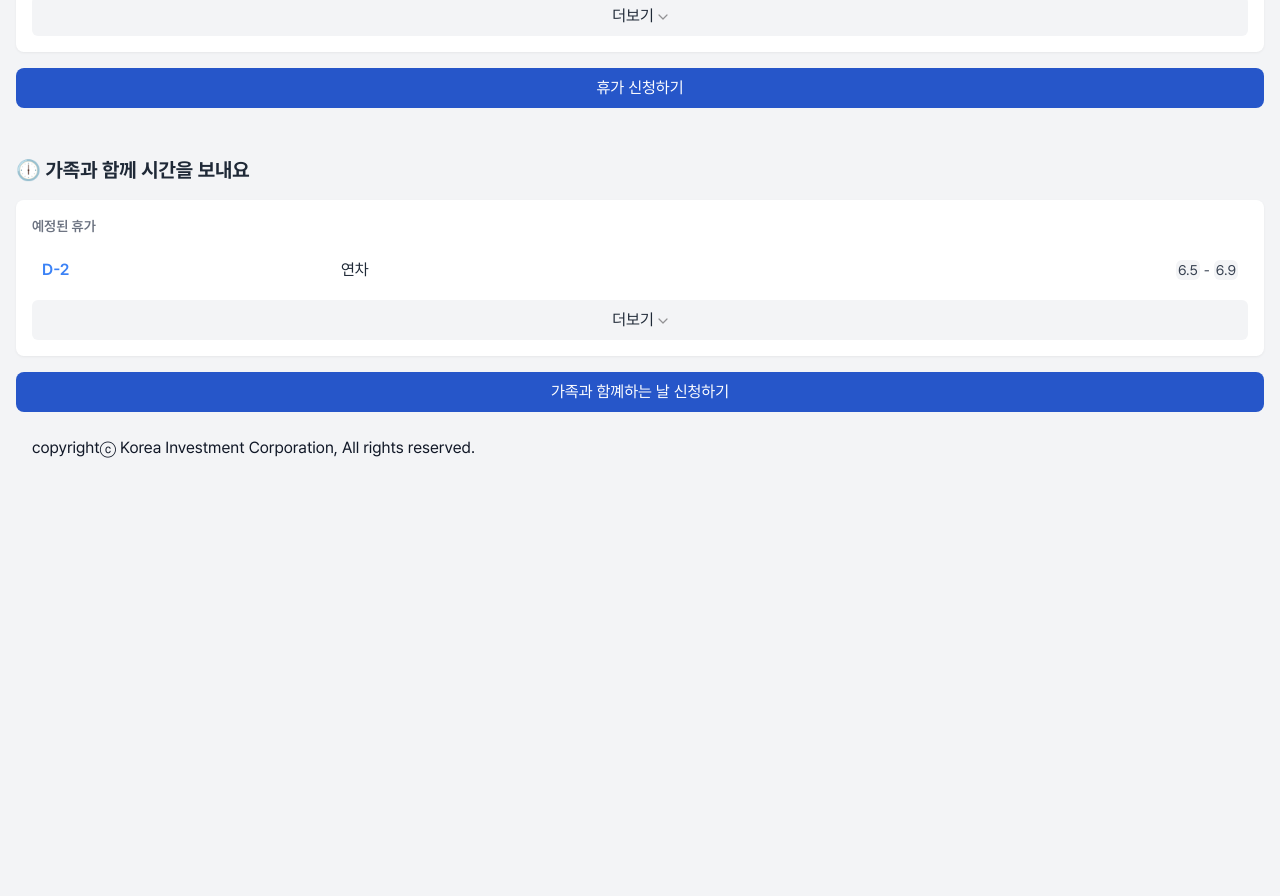
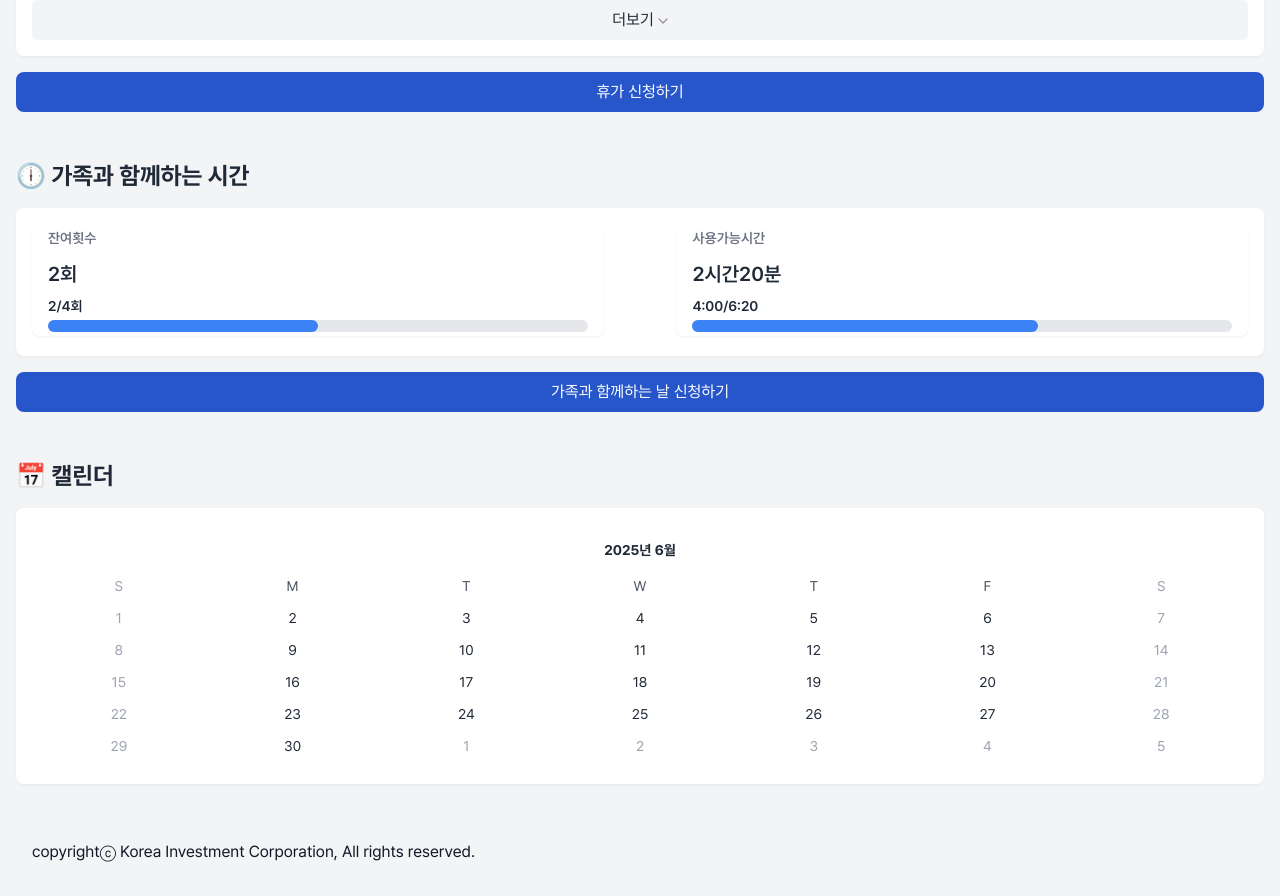
Before and after one commit to Doo-Seung-Hyun/kic-mobile-hr, a React (Vite) app: page / in a window 1280 px wide. Shown: the part 440-1336 px from the top of the page. Before the commit the page ends 932 px from the top, so only its background shows below. Built offline with nearby package versions, Linux system fonts and the light colour scheme.

Commit message:
wip(메인화면) : 메인 대시보드 - 캘린더 작업중

```diff
--- a/src/components/ui/Card.tsx
+++ b/src/components/ui/Card.tsx
@@ -1,14 +1,22 @@
 import React from "react";
 
-function Card({children}:{children: React.ReactNode}):React.ReactNode {
+interface CardProps {
+    children: React.ReactNode;
+    className?: string;
+}
+
+function Card({
+    children,
+    className = ''
+}:CardProps):React.ReactNode {
     return (
-        <div className="flex flex-col gap-3 bg-white font-semibold rounded-lg drop-shadow-sm p-4">
+        <div className={`flex flex-col gap-3 bg-white font-semibold rounded-lg drop-shadow-sm p-4 ${className}`}>
             {children}
         </div>
     );
 }
 
-function CardHeader({children}:{children: React.ReactNode}){
+function CardHeader ({children}:{children: React.ReactNode}){
     return (
         <div className="text-sm font-semibold text-gray-500">
             {children}
@@ -16,9 +24,12 @@ function CardHeader({children}:{children: React.ReactNode}){
     )
 }
 
-function CardContent({children}:{children: React.ReactNode}){
+function CardContent({
+    children,
+    className = ''
+}:CardProps){
     return (
-        <div>{children}</div>
+        <div className={className}>{children}</div>
     )
 }
 
--- a/src/pages/MainPage.tsx
+++ b/src/pages/MainPage.tsx
@@ -1,6 +1,15 @@
 import Card from "../components/ui/Card.tsx";
 import {useEffect, useMemo, useRef, useState} from "react";
-import {compareAsc, differenceInCalendarDays, format, parse, startOfDay} from "date-fns";
+import {
+    compareAsc,
+    differenceInCalendarDays, eachDayOfInterval,
+    endOfMonth, endOfWeek,
+    format,
+    parse,
+    startOfDay,
+    startOfMonth,
+    startOfWeek
+} from "date-fns";
 import ExpandableCard from "../components/ui/ExpandableCard.tsx";
 import Button from "../components/ui/Button.tsx";
 
@@ -108,11 +117,34 @@ const scheduledLeaves : ScheduledLeavesType[] = [
         parse(b.scheduledLeaveStartDate+b.scheduledLeaveStartTime,'yyyyMMddHH:mm',new Date())
     ));
 
+const getCalendarGrid = (yyyyMM : string)=>{
+    const calendarStart = startOfWeek(parse(yyyyMM+'01','yyyyMMdd',new Date()), {weekStartsOn: 0});
+    const calendarEnd = endOfWeek(endOfMonth(parse(yyyyMM,'yyyyMM',new Date())),{weekStartsOn: 0});
+
+    const daysOfMonth = eachDayOfInterval({
+        start: calendarStart,
+        end: calendarEnd
+    });
+
+    const calendarGrid : Date[][] = [];
+    daysOfMonth.forEach((day,index)=>{
+        if(index%7===0){
+            calendarGrid.push([]);
+        }
+        calendarGrid[calendarGrid.length-1].push(day);
+    });
+    return calendarGrid;
+}
+
+const yyyyMMdd = startOfMonth(new Date());
+const calendarGrid = getCalendarGrid(format(yyyyMMdd,'yyyyMM'));
+console.log(calendarGrid);
+
 function MainPage(props) {
 
     return (
-        <div className="flex flex-col gap-4 text-gray-800">
-            <div className="font-bold text-xl pt-6">🚀 휴가를 떠나요</div>
+        <div className="flex flex-col gap-4 text-gray-800 pb-10">
+            <div className="font-bold text-2xl pt-6">🚀 휴가를 떠나요</div>
             {/*휴가 현황*/}
             <ExpandableCard
                 title='휴가 현황'
@@ -132,7 +164,7 @@ function MainPage(props) {
                 title='예정된 휴가'
                 items={scheduledLeaves}
                 itemRenderFunc= {leave => <>
-                    <div className="flex-1 text-blue-500">
+                    <div className="flex-1 text-blue-600">
                         <span>{leave.daysLeft}</span>
                     </div>
                     <div className="flex-1 font-normal">
@@ -155,35 +187,66 @@ function MainPage(props) {
             {/*휴가신청 버튼*/}
             <Button className={"mb-2"}>휴가 신청하기</Button>
 
-            <div className="font-bold text-xl pt-6">🕕 가족과 함께 시간을 보내요</div>
+            {/*가족과 함께하는 날*/}
+            <div className="font-bold text-2xl pt-6">🕕 가족과 함께하는 시간</div>
 
-            {/*예정 휴가*/}
-            <ExpandableCard
-                title='예정된 휴가'
-                items={scheduledLeaves}
-                itemRenderFunc= {leave => <>
-                    <div className="flex-1 text-blue-500">
-                        <span>{leave.daysLeft}</span>
+            {/*가족과 함께하는 날*/}
+            <Card className="pb-5">
+                <Card.Content>
+                    <div className="flex flex-row justify-between">
+                        <Card className="min-w-[47%] py-1">
+                            <Card.Header>잔여횟수</Card.Header>
+                            <Card.Content className="flex flex-col gap-1">
+                                <div className="text-xl">2회</div>
+                                    <span className="text-sm mt-1">2/4회</span>
+                                <div>
+                                    <div className="h-3 bg-gray-200 rounded-2xl">
+                                        <div className="h-full bg-blue-500 rounded-2xl w-2/4"></div>
+                                    </div>
+                                </div>
+                            </Card.Content>
+                        </Card>
+                        <Card className="min-w-[47%] py-1">
+                            <Card.Header>사용가능시간</Card.Header>
+                            <Card.Content className="flex flex-col gap-1">
+                                <div className="text-xl">2시간20분</div>
+                                <span className="text-sm mt-1">4:00/6:20</span>
+                                <div>
+                                    <div className="h-3 bg-gray-200 rounded-2xl">
+                                        <div className={`h-full bg-blue-500 rounded-2xl`}
+                                             style={{
+                                                 width: Math.ceil((60*4) / (60*6+20) * 100) + '%'
+                                             }}
+                                        />
+                                    </div>
+                                </div>
+                            </Card.Content>
+                        </Card>
                     </div>
-                    <div className="flex-1 font-normal">
-                        <span>{leave.leaveTypeDisplayName}</span>
-                    </div>
-                    <div className="flex-1 flex-grow-[2] text-right font-normal text-sm text-gray-700">
-                        <span className="bg-gray-100 rounded-md p-0.5">{leave.formattedDuration.start}</span>
-
-                        {!leave.formattedDuration.isOneDay &&
-                            <>
-                                <span className="mx-1">-</span>
-                                <span className="bg-gray-100 rounded-md p-0.5">{leave.formattedDuration.end}</span>
-                            </>
-                        }
-                    </div>
-                </>}
-                listItemClassName='items-center'
-            />
+                </Card.Content>
+            </Card>
 
             {/*가족과 함께하는날 신청 버튼*/}
-            <Button className={"mb-2"}>가족과 함꼐하는 날 신청하기</Button>
+            <Button className={"mb-2"}>가족과 함께하는 날 신청하기</Button>
+
+            {/*캘린더*/}
+            <div className="font-bold text-2xl pt-6">📅 캘린더</div>
+            <Card>
+                <Card.Content className={"text-center font-normal text-gray-800 text-sm"}>
+                    <div className={"font-bold py-4"}>{`${yyyyMMdd.getFullYear()}년 ${yyyyMMdd.getMonth()+1}월`}</div>
+                    <div className="flex flex-row h-8 text-gray-600">
+                        {['S','M',"T",'W','T','F','S'].map((day, index)=>
+                            <div className={`flex-1 ${(index==0||index==6)&&'text-gray-400'}`}>{day}</div>
+                        )}
+                    </div>
+                    {calendarGrid.map(row =>
+                        <div className={"flex flex-row h-8"}>
+                            {row.map((day, index) =>
+                                <div className={`flex-1 ${(index==0||index==6||day.getMonth()!==yyyyMMdd.getMonth())&&'text-gray-400'}`}>{day.getDate()}</div>)}
+                        </div>
+                    )}
+                </Card.Content>
+            </Card>
         </div>
     );
 }
```
